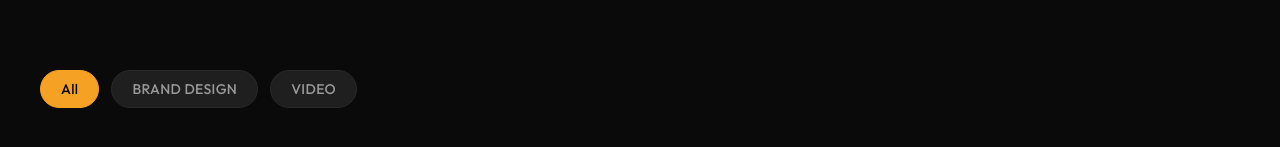
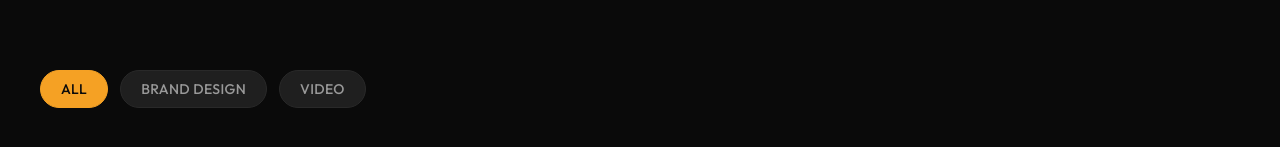
Before and after one commit to CraigMurley/elasticstudio-website2, a React (Vite) app: page /portfolio in a window 1280 px wide. Shown: the part 450-597 px from the top of the page. Built offline with nearby package versions, Linux system fonts and the light colour scheme; grey boxes are pictures that could not be loaded; what @lovable.dev/cloud-auth-js would draw is missing.

Commit message:
Changes
Co-authored-by: CraigMurley <136478642+CraigMurley@users.noreply.github.com>

```diff
--- a/src/pages/Portfolio.tsx
+++ b/src/pages/Portfolio.tsx
@@ -52,7 +52,7 @@ const Portfolio = () => {
                   ].join(" ")}
                   aria-pressed={isActive}
                 >
-                  {f === "brand design" ? "BRAND DESIGN" : f === "Video" ? "VIDEO" : f}
+                  {f === "brand design" ? "BRAND DESIGN" : f === "Video" ? "VIDEO" : f === "All" ? "ALL" : f}
                 </button>
               );
             })}
```
